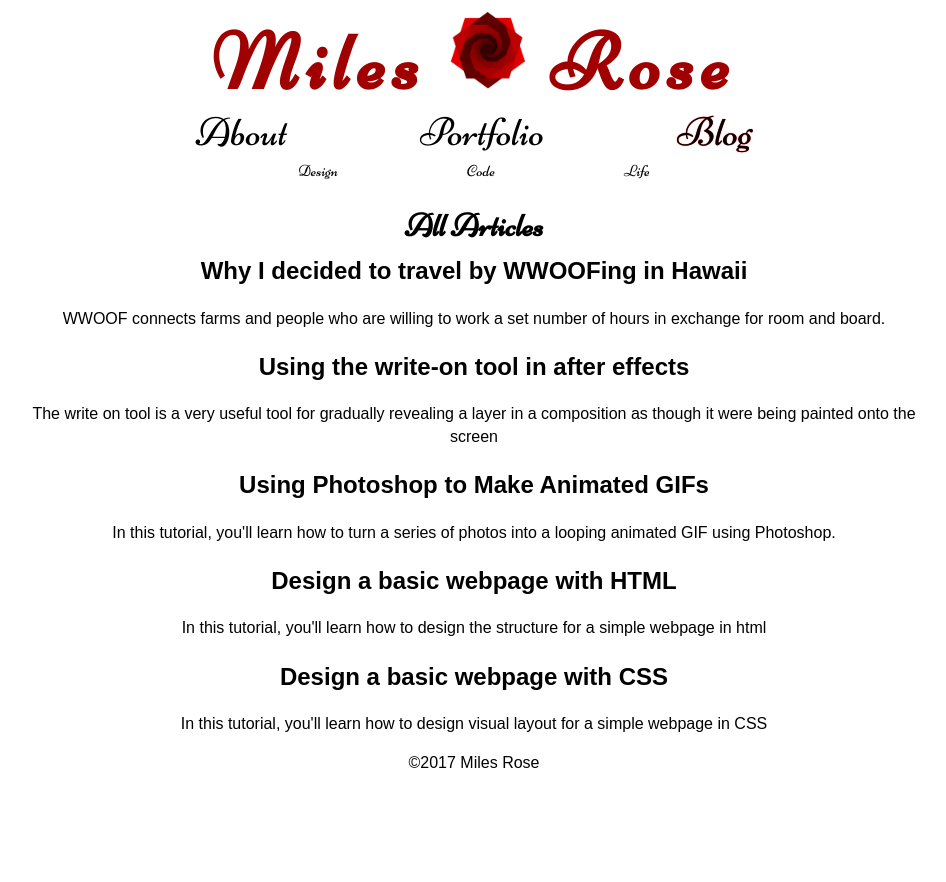
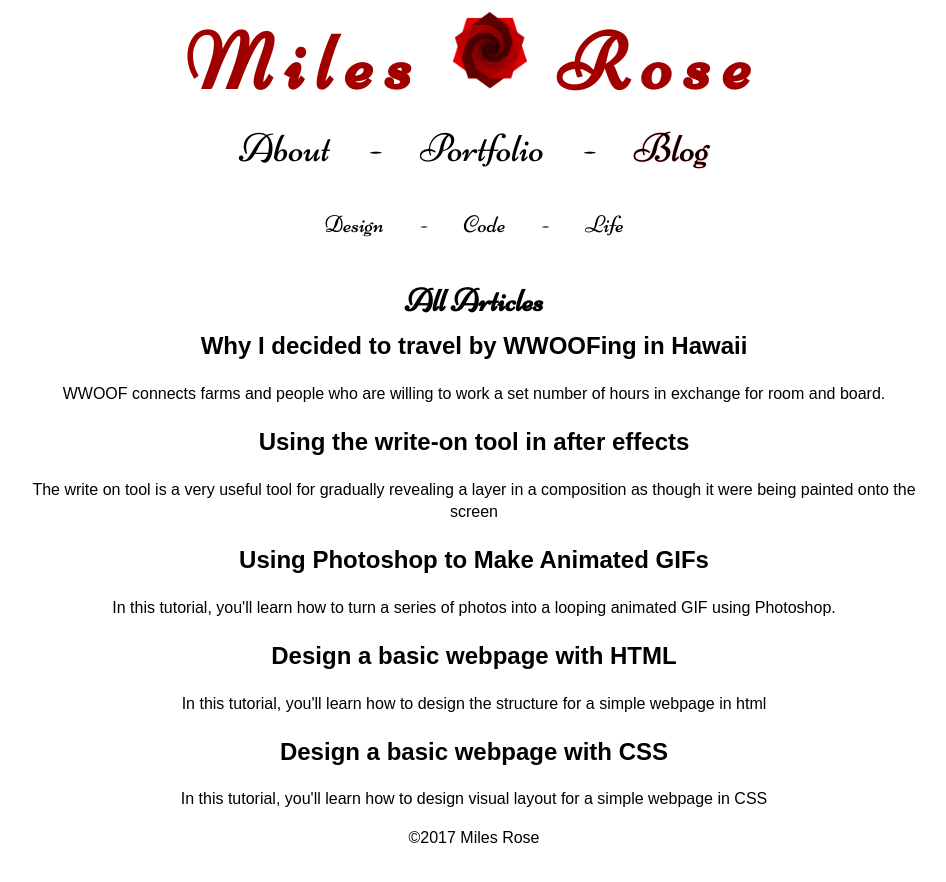
Before and after one commit to MilesOfRoses/my-jekyll, a Jekyll site: the page built from blog.html, in a window 1280 px wide. Shown: the top 882 px of the page, without its empty margins (166-1112 px from the left). Built offline with Jekyll 4.4.1, drawn with Linux system fonts in a browser that asks for light colours.

Commit message:
added media queries to navigation and masthead

```diff
--- a/_includes/nav.html
+++ b/_includes/nav.html
@@ -1,7 +1,9 @@
 <nav>
 	<ul class="nav {{include.navclass}}">
 		<li><a href="{{site.baseurl}}/index" class="{% if page.url == '/' %}current{% endif %}">About</a></li>
+		<li>-</li>
 		<li><a href="{{site.baseurl}}/portfolio/" class="{% if page.url contains 'portfolio' or page.url contains 'animation' or page.url contains 'illustration' or page.url contains 'sculpture' %}current{% endif %}">Portfolio</a></li>
+		<li>-</li>
 		<li><a href="{{site.baseurl}}/blog/" class="{% if page.url contains 'blog' or page.url contains 'life' or page.url contains 'code' or page.url contains 'design' %}current{% endif %}">Blog</a></li>
 	</ul>
 </nav>
--- a/_layouts/blog.html
+++ b/_layouts/blog.html
@@ -3,9 +3,11 @@
 ---
 
 <nav>
-	<ul>
+	<ul class="subnav">
 		<li><a href="{{site.baseurl}}/blog/design/" class="{% if page.url contains 'design/' %}current{% endif %}">Design</a></li>
+		<li>-</li>
 		<li><a href="{{site.baseurl}}/blog/code/" class="{% if page.url contains 'code' %}current{% endif %}">Code</a></li>
+		<li>-</li>
 		<li><a href="{{site.baseurl}}/blog/life/" class="{% if page.url contains 'life' %}current{% endif %}">Life</a></li>
 	</ul>
 </nav>
--- a/_layouts/portfolio.html
+++ b/_layouts/portfolio.html
@@ -3,9 +3,11 @@
 ---
 
 <nav>
-	<ul>
+	<ul class="subnav">
 		<li><a href="{{site.baseurl}}/portfolio/" class="{% if page.url == '/portfolio/' %}current{% endif %}">Animations</a></li>
+		<li>-</li>
 		<li><a href="{{site.baseurl}}/portfolio/illustration/" class="{% if page.url contains 'illustration' %}current{% endif %}">Drawings</a></li>
+		<li>-</li>
 		<li><a href="{{site.baseurl}}/portfolio/sculpture/"" class="{% if page.url contains 'sculpture' %}current{% endif %}">Sculptures</a></li>
 	</ul>
 </nav>
--- a/css/common.css
+++ b/css/common.css
@@ -36,7 +36,7 @@
 	margin: 0;
 	font-family: 'Niconne', serif;
 	color: #a00000;
-	letter-spacing: .5rem;
+	letter-spacing: .8rem;
 }
 
 
@@ -53,14 +53,24 @@
  font-family: 'Niconne', serif;
 }
 
-
 .nav-top{
 	font-size:2.5rem;
+}
+
+.nav-top li{
+	  padding: 1rem;
 }
 .portfolio-nav{
 	font-size: 2rem;
 }
 
+.subnav {
+	font-size: 1.5rem;
+}
+
+.subnav li {
+	padding: 1rem;
+}
 /*blog articles*/
 
 .article-title{
@@ -116,3 +126,44 @@
 .img {
 	height: 300px;
 }
+
+/* responsive */
+
+@media (max-width: 630px){
+	.title {
+		font-size: 2rem;
+		letter-spacing: .4rem;
+	}
+
+	div.icon-placeholder {
+		zoom:.15;
+	}
+
+	.nav-top{
+		font-size:1.3rem;
+		margin-top: 0px;
+	}
+
+	.subnav {
+		font-size: 1rem;
+	}
+
+	.subnav li{
+		padding-left: .5rem;
+		padding-right: .5rem;
+		padding-top: 0;
+		padding-bottom: 0;
+	}
+
+	.nav-top li{
+		padding-left: .5rem;
+		padding-right: .5rem;
+		padding-top: 0;
+		padding-bottom: 0;
+	}
+
+	.centertext {
+		margin: .0rem;
+	}
+
+}
```
